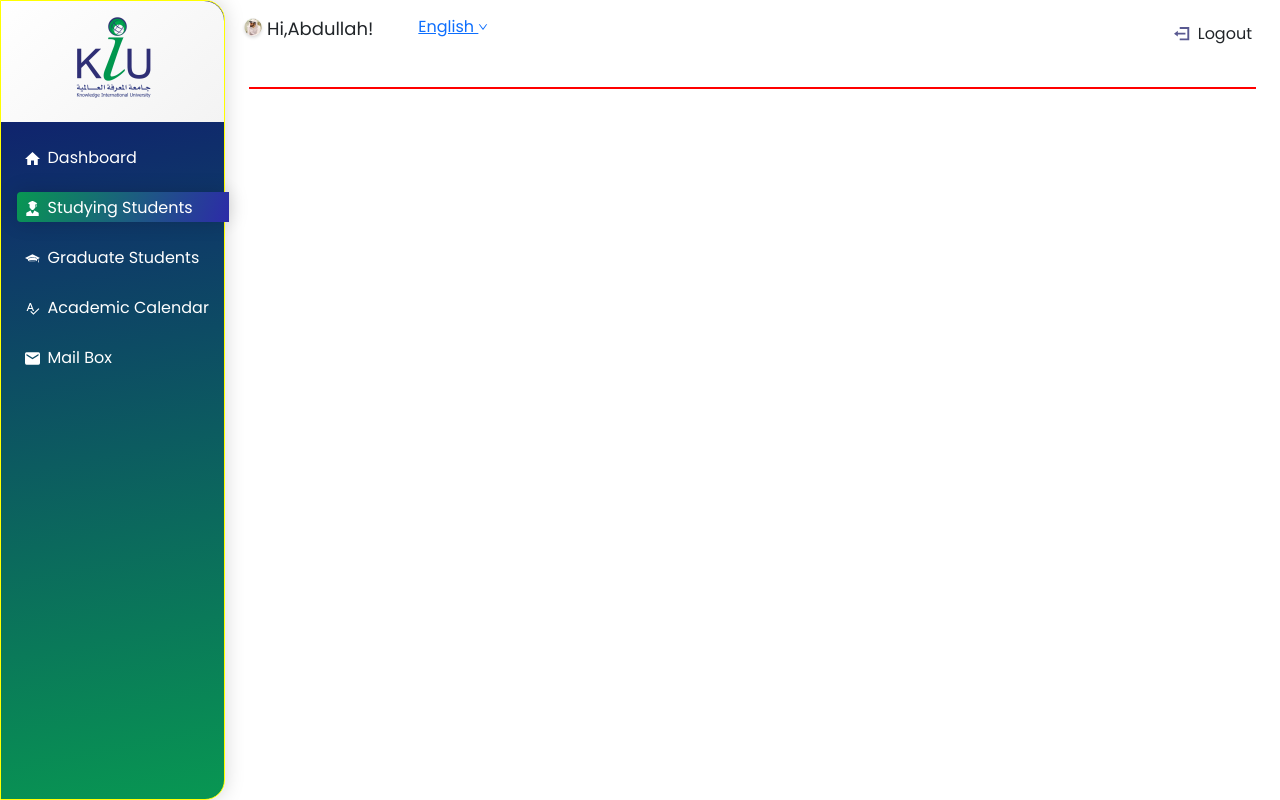
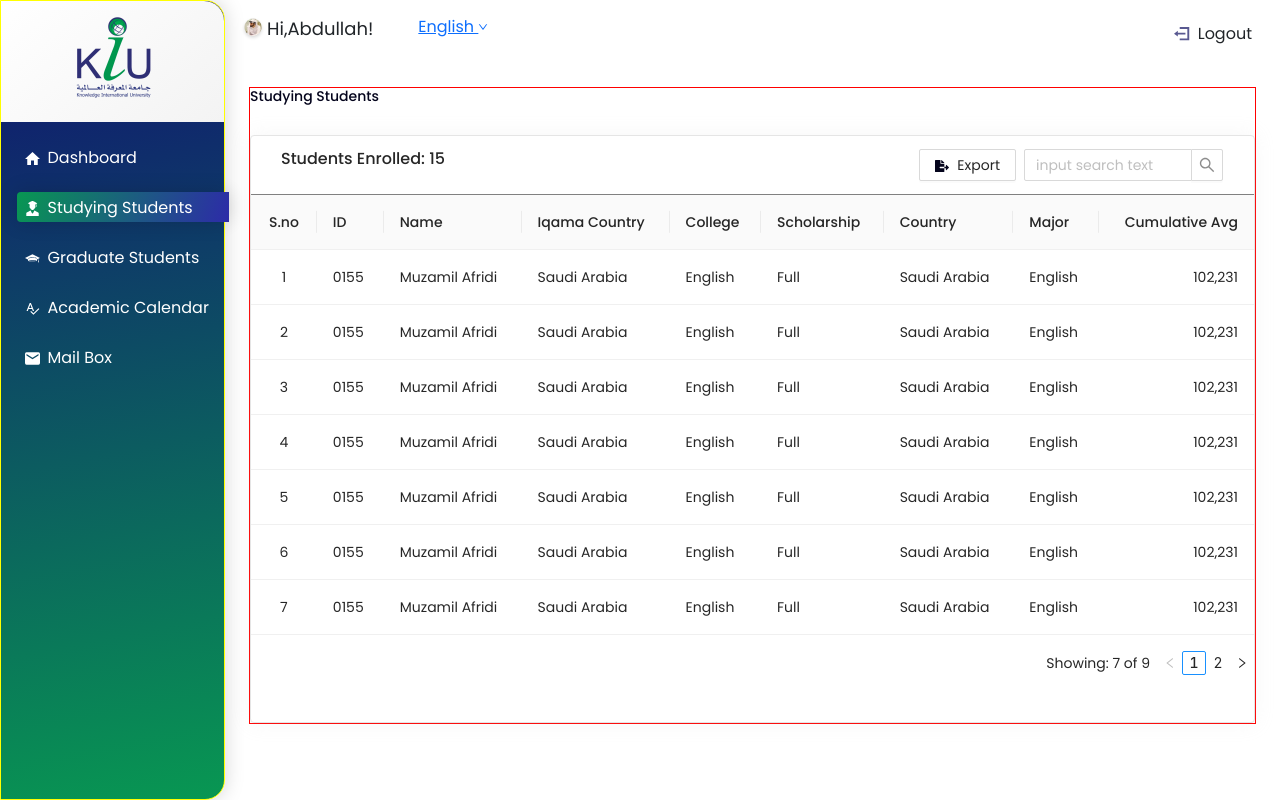
Before and after one commit to abdullah098/KUI-Website, a React (Create React App) app: page /studying-students in a window 1280 px wide. Built offline with nearby package versions, Linux system fonts and the light colour scheme.

Commit message:
studying students page

```diff
--- a/src/App.js
+++ b/src/App.js
@@ -2,6 +2,7 @@ import './App.scss';
 import { Switch, Route, Redirect } from 'react-router';
 import Navbar from './Layouts/Navbar';
 import Dashboard from './Pages/Dashboard/index';
+import StudyingStudents from './Pages/StudyingStudents/index';
 
 
 
@@ -15,8 +16,9 @@ function App() {
       <main>
         <Switch>
 
-          <Route exact path="/" component={Dashboard} />
+
           <Route exact path="/dashboard" component={Dashboard} />
+          <Route exact path="/studying-students" component={StudyingStudents} />
 
           <Redirect exact from="/" to="/dashboard"  component={Dashboard}/>
         </Switch>
--- a/src/App.scss
+++ b/src/App.scss
@@ -1,3 +1,4 @@
 @import './Styles//typography';
 @import './Styles/layout';
 @import './Styles/Pages/dashboard';
+@import './Styles/Pages/studyingStudents';
--- a/src/Pages/Dashboard/index.jsx
+++ b/src/Pages/Dashboard/index.jsx
@@ -48,7 +48,7 @@ const Dashboard = () => {
                     <h5 className="f-14 m-0">Dashboard</h5>
                 </div>
 
-                <div className="dashboard-content container-fluid">
+                <div className="dashboard-content container-fluid mt-3">
 
 
 
@@ -148,7 +148,7 @@ const Dashboard = () => {
 
 
                         {/* right screen card  */}
-                        <div className="right-screen-row col-3">
+                        <div className="right-screen-row col-3 p-0">
 
                             <div className="scholorship-prog card border border-danger">
                                 <h2 className="f-16 p-0 border card-header bg-white">Scholarship Program</h2>
--- /dev/null
+++ b/src/Pages/StudyingStudents/index.jsx
@@ -0,0 +1,222 @@
+import React from 'react';
+import { Button, Input, Space, Table, Tag, } from 'antd';
+import ExportSvg from '../../Assets/Icons/export.svg';
+
+const StudyingStudents = () => {
+
+    const { Search } = Input;
+    const onSearch = value => console.log(value);
+
+    // table data
+    const { Column, ColumnGroup } = Table;
+    const dataSource = [
+        {
+            s_no: '1',
+            id: '0155',
+            name: 'Muzamil Afridi',
+            iqama_country: 'Saudi Arabia',
+            college: 'English',
+            scholorship: 'Full',
+            country: 'Saudi Arabia',
+            major: 'English',
+            cumulative_avg: '102,231',
+        },
+        {
+            s_no: '2',
+            id: '0155',
+            name: 'Muzamil Afridi',
+            iqama_country: 'Saudi Arabia',
+            college: 'English',
+            scholorship: 'Full',
+            country: 'Saudi Arabia',
+            major: 'English',
+            cumulative_avg: '102,231',
+        },
+        {
+            s_no: '3',
+            id: '0155',
+            name: 'Muzamil Afridi',
+            iqama_country: 'Saudi Arabia',
+            college: 'English',
+            scholorship: 'Full',
+            country: 'Saudi Arabia',
+            major: 'English',
+            cumulative_avg: '102,231',
+        },
+        {
+            s_no: '4',
+            id: '0155',
+            name: 'Muzamil Afridi',
+            iqama_country: 'Saudi Arabia',
+            college: 'English',
+            scholorship: 'Full',
+            country: 'Saudi Arabia',
+            major: 'English',
+            cumulative_avg: '102,231',
+        },
+        {
+            s_no: '5',
+            id: '0155',
+            name: 'Muzamil Afridi',
+            iqama_country: 'Saudi Arabia',
+            college: 'English',
+            scholorship: 'Full',
+            country: 'Saudi Arabia',
+            major: 'English',
+            cumulative_avg: '102,231',
+        },
+        {
+            s_no: '6',
+            id: '0155',
+            name: 'Muzamil Afridi',
+            iqama_country: 'Saudi Arabia',
+            college: 'English',
+            scholorship: 'Full',
+            country: 'Saudi Arabia',
+            major: 'English',
+            cumulative_avg: '102,231',
+        },
+        {
+            s_no: '7',
+            id: '0155',
+            name: 'Muzamil Afridi',
+            iqama_country: 'Saudi Arabia',
+            college: 'English',
+            scholorship: 'Full',
+            country: 'Saudi Arabia',
+            major: 'English',
+            cumulative_avg: '102,231',
+        },
+        {
+            s_no: '8',
+            id: '0155',
+            name: 'Muzamil Afridi',
+            iqama_country: 'Saudi Arabia',
+            college: 'English',
+            scholorship: 'Full',
+            country: 'Saudi Arabia',
+            major: 'English',
+            cumulative_avg: '102,231',
+        },
+        {
+            s_no: '9',
+            id: '0155',
+            name: 'Muzamil Afridi',
+            iqama_country: 'Saudi Arabia',
+            college: 'English',
+            scholorship: 'Full',
+            country: 'Saudi Arabia',
+            major: 'English',
+            cumulative_avg: '102,231',
+        },
+
+
+    ];
+    const columns = [
+        {
+            title: 'S.no',
+            dataIndex: 's_no',
+            key: 'S.no',
+            align: 'center',
+        },
+        {
+            title: 'ID',
+            dataIndex: 'id',
+            key: 'ID',
+        },
+        {
+            title: 'Name',
+            dataIndex: 'name',
+            key: 'Name',
+        },
+        {
+            title: 'Iqama Country',
+            dataIndex: 'iqama_country',
+            key: 'Iqama Country',
+        },
+        {
+            title: 'College',
+            dataIndex: 'college',
+            key: 'College',
+        },
+        {
+            title: 'Scholarship',
+            dataIndex: 'scholorship',
+            key: 'Scholarship',
+        },
+        {
+            title: 'Country',
+            dataIndex: 'country',
+            key: 'Country',
+        },
+        {
+            title: 'Major',
+            dataIndex: 'major',
+            key: 'Major',
+        },
+        {
+            title: 'Cumulative Avg',
+            dataIndex: 'cumulative_avg',
+            key: 'Cumulative Avg',
+            align: 'right',
+        }
+    ];
+
+
+    return (
+        <>
+            <div className="studying-students-wrapper">
+
+                {/* landing name  */}
+                <div className="landing-name">
+                    <h5 className="f-14 m-0">Studying Students</h5>
+                </div>
+
+                {/* main content  */}
+                <div className="studying-students-content">
+
+                    {/* top bar  */}
+                    <div className="search-function-top d-flex justify-content-between">
+                        <div className="student-enroll-fliter d-flex">
+                            <h4 className="f-16 m-0">Students Enrolled: 15</h4>
+
+
+                        </div>
+                        <div className="search-export d-flex">
+                            <Button className="me-2">
+                                <img className="me-2" src={ExportSvg} alt="exp" />
+                                Export
+                            </Button>
+                            <Space direction="vertical">
+                                <Search placeholder="input search text" onSearch={onSearch} style={{ width: 200 }} />
+                                {/* <Search placeholder="input search text" allowClear onSearch={onSearch} style={{ width: 200 }} /> */}
+
+                            </Space>
+                        </div>
+                    </div>
+
+
+                    {/* table  */}
+                    <div className="studying-students-table">
+                        <Table
+                            dataSource={dataSource}
+                            columns={columns}
+                            pagination={{
+                                pageSize: 7,
+                                showTotal: (total, currentSize) =>
+                                    `Showing: ${currentSize[1]} of ${total}`,
+                                size: "small",
+                                hideOnSinglePage: true,
+                            }} />
+                    </div>
+
+
+                </div>
+
+
+            </div>
+        </>
+    );
+}
+
+export default StudyingStudents;
--- /dev/null
+++ b/src/Styles/Pages/_studyingStudents.scss
@@ -0,0 +1,22 @@
+.studying-students-wrapper {
+    .studying-students-content {
+        height: 588px;
+        margin-top: 30px;
+        background: #ffffff;
+        box-shadow: 0px 0px 20px #cecece29;
+        border: 1px solid #e5e5e5;
+        border-radius: 4px;
+
+        .search-function-top{
+            padding: 13px 30px 13px 30px;
+            border-bottom: 1px solid grey;
+            .student-enroll-fliter{
+
+            }
+        }
+
+        .studying-students-table{
+            // padding: 13px 30px 13px 30px;
+        }
+    }
+}
```
Also changed, not shown: src/Assets/Icons/export.svg (added).
